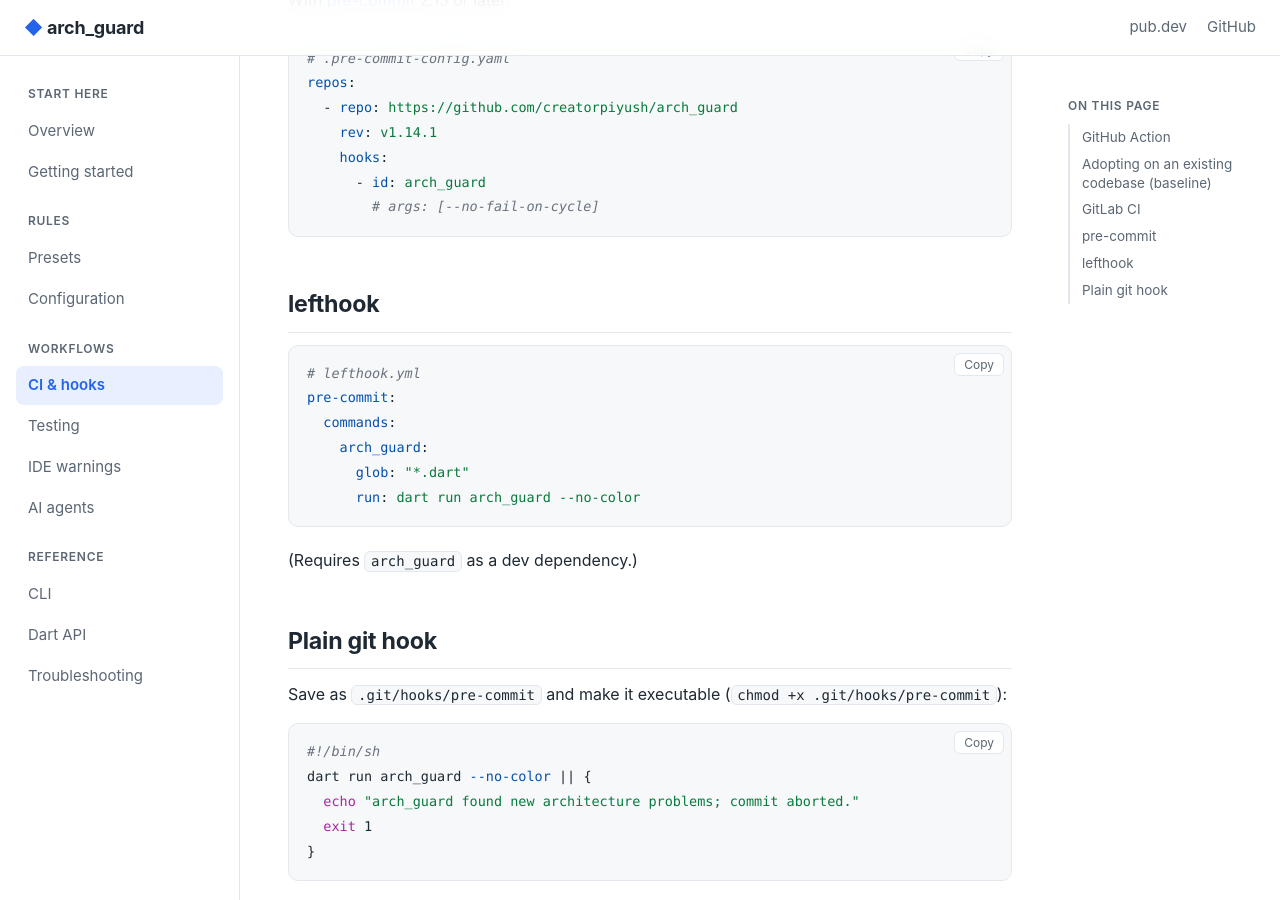
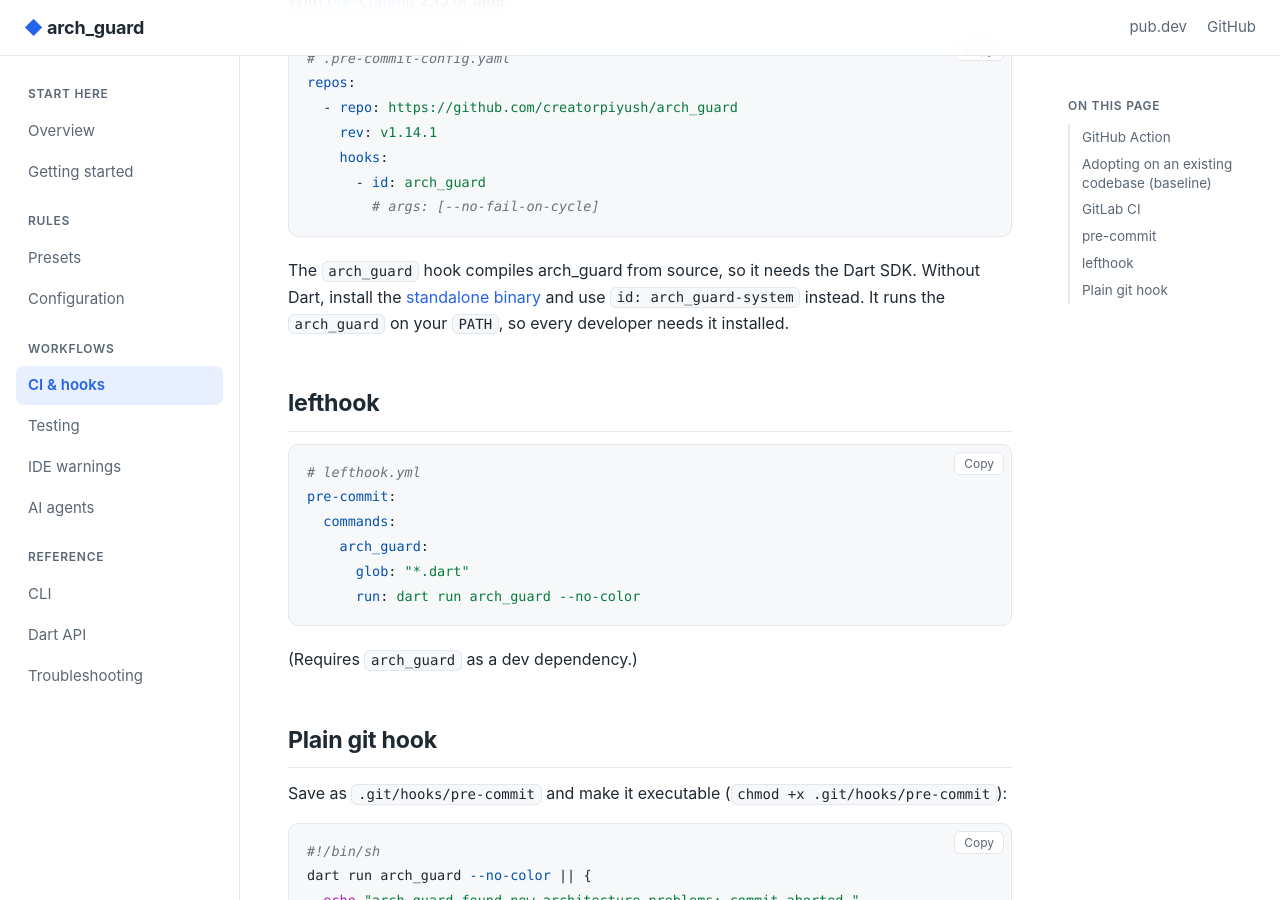
Before and after one commit to creatorpiyush/arch_guard, a Jekyll site: the page built from docs/ci.md, in a window 1280 px wide and 900 px high, scrolled down 4798 px. Built offline with Jekyll 4.4.1, drawn with Linux system fonts in a browser that asks for light colours.

Commit message:
feat: arch_guard-system pre-commit hook for the installed binary (#35)

````diff
--- a/docs/ci.md
+++ b/docs/ci.md
@@ -152,6 +152,8 @@ repos:
         # args: [--no-fail-on-cycle]
 ```
 
+The `arch_guard` hook compiles arch_guard from source, so it needs the Dart SDK. Without Dart, install the [standalone binary](cli.md#standalone-binaries) and use `id: arch_guard-system` instead. It runs the `arch_guard` on your `PATH`, so every developer needs it installed.
+
 ## lefthook
 
 ```yaml
````
Also changed, not shown: .pre-commit-hooks.yaml, CHANGELOG.md.
